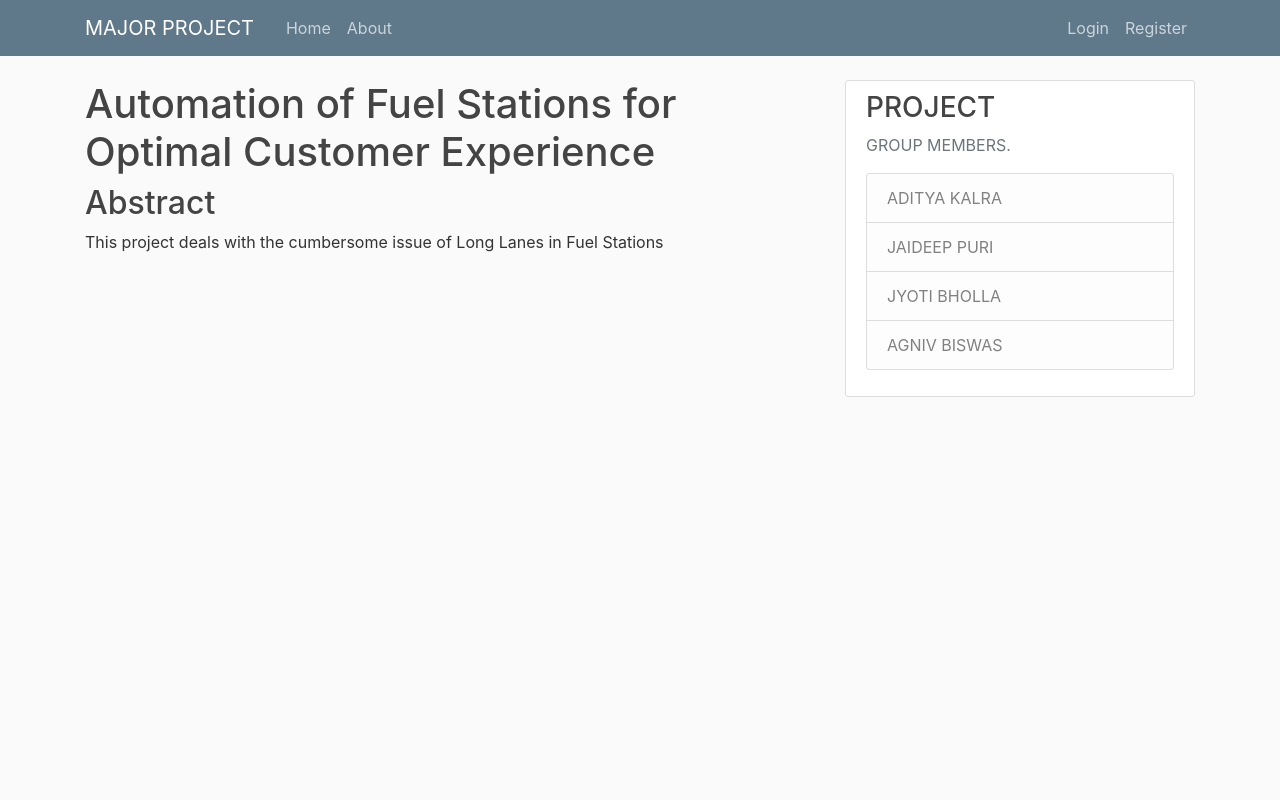
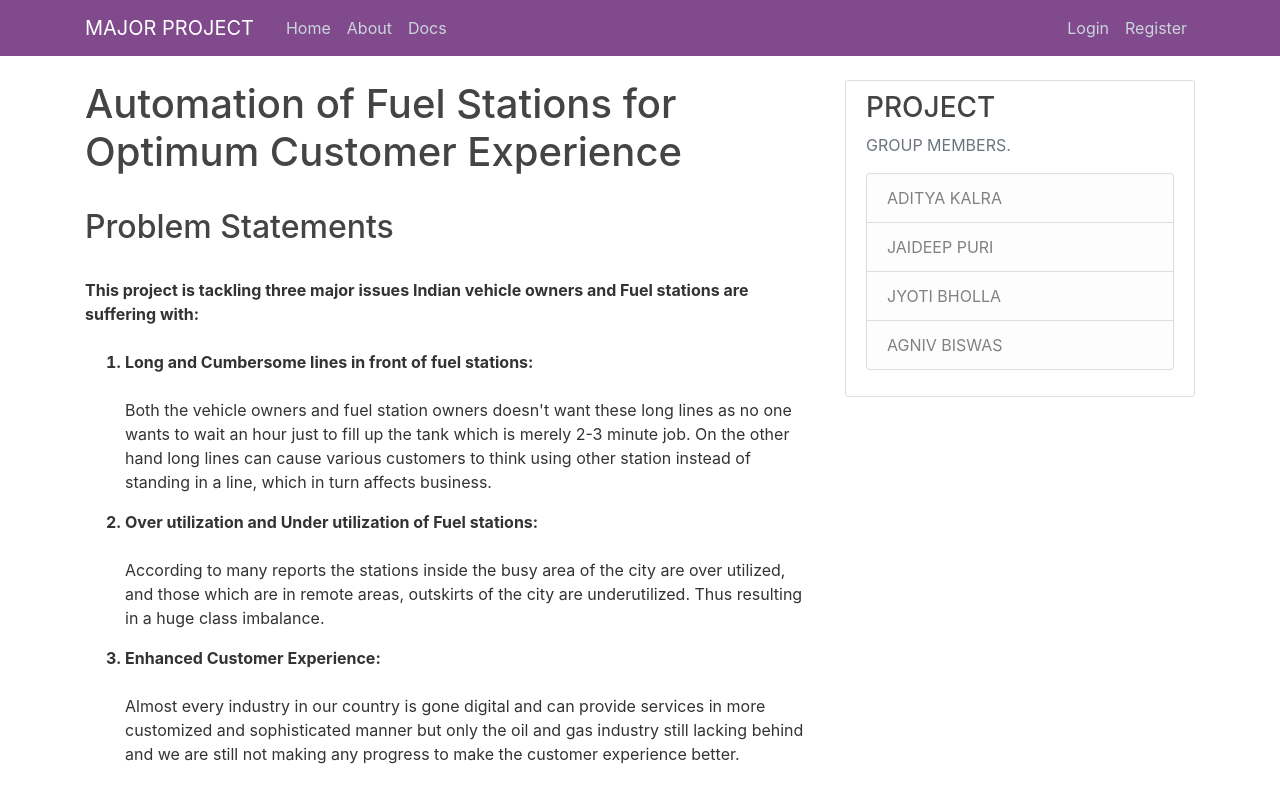
Before and after one commit to adityakalra581/Automated-fuel-stations, a Flask app: page /about in a window 1280 px wide. Run offline with Flask 2, Linux system fonts and the light colour scheme; some libraries are stand-ins or nearby versions.

Commit message:
Basic Updates

```diff
--- a/CODE/flask_blog/static/main.css
+++ b/CODE/flask_blog/static/main.css
@@ -1,5 +1,5 @@
 body {
-  background: #fafafa;
+  background: #ffffff;
   color: #333333;
   margin-top: 5rem;
 }
@@ -9,7 +9,7 @@ h1, h2, h3, h4, h5, h6 {
 }
 
 .bg-steel {
-  background-color: #5f788a;
+  background-color: #804a8d;
 }
 
 .site-header .navbar-nav .nav-link {
--- a/CODE/flask_blog/templates/about.html
+++ b/CODE/flask_blog/templates/about.html
@@ -1,6 +1,39 @@
 {% extends "layout.html" %}
 {% block content %}
-<h1>Automation of Fuel Stations for Optimal Customer Experience</h1>
-<h2>Abstract</h2>
-<p>This project deals with the cumbersome issue of Long Lanes in Fuel Stations </p>
+<h1>Automation of Fuel Stations for Optimum Customer Experience</h1>
+<br>
+<h2>Problem Statements</h2>
+<br>
+<b>This project is tackling three major issues Indian vehicle owners and Fuel
+stations are suffering with:</b>
+<br>
+<br>
+<ol>
+<b><li>Long and Cumbersome lines in front of fuel stations:</li></b>
+<br>
+    <p>Both the vehicle owners and fuel station owners doesn't want these long lines as
+    no one wants to wait an hour just to fill up the tank which is merely 2-3 minute
+    job. On the other hand long lines can cause various customers to think using
+    other station instead of standing in a line, which in turn affects business.
+    </p>
+
+
+<b><li>Over utilization and Under utilization of Fuel stations:</li></b>
+    <br>
+    <p>
+    According to many reports the stations inside the busy area of the city are over
+    utilized, and those which are in remote areas, outskirts of the city are
+    underutilized. Thus resulting in a huge class imbalance.
+    </p>
+
+<b><li>Enhanced Customer Experience:</li></b>
+<br>
+<p>
+    Almost every industry in our country is gone digital and can provide services in
+    more customized and sophisticated manner but only the oil and gas industry
+    still lacking behind and we are still not making any progress to make the
+    customer experience better.
+</p>
+</ol>
+
 {% endblock content %}
--- a/CODE/flask_blog/templates/layout.html
+++ b/CODE/flask_blog/templates/layout.html
@@ -28,6 +28,7 @@
             <div class="navbar-nav mr-auto">
               <a class="nav-item nav-link" href="{{ url_for('home') }}">Home</a>
               <a class="nav-item nav-link" href="{{ url_for('about') }}">About</a>
+              <a class="nav-item nav-link" href="https://adityakalra581.github.io/Automated-fuel-stations/"target="_blank">Docs</a>
             </div>
             <!-- Navbar Right Side -->
             <div class="navbar-nav">
```
Also changed, not shown: CODE/Notes.txt (+9 -0 lines), CODE/flask_blog/templates/account.html (+5 -3 lines), CODE/flask_blog/templates/home.html (+55 -1 lines), CODE/flask_blog/site.db.
